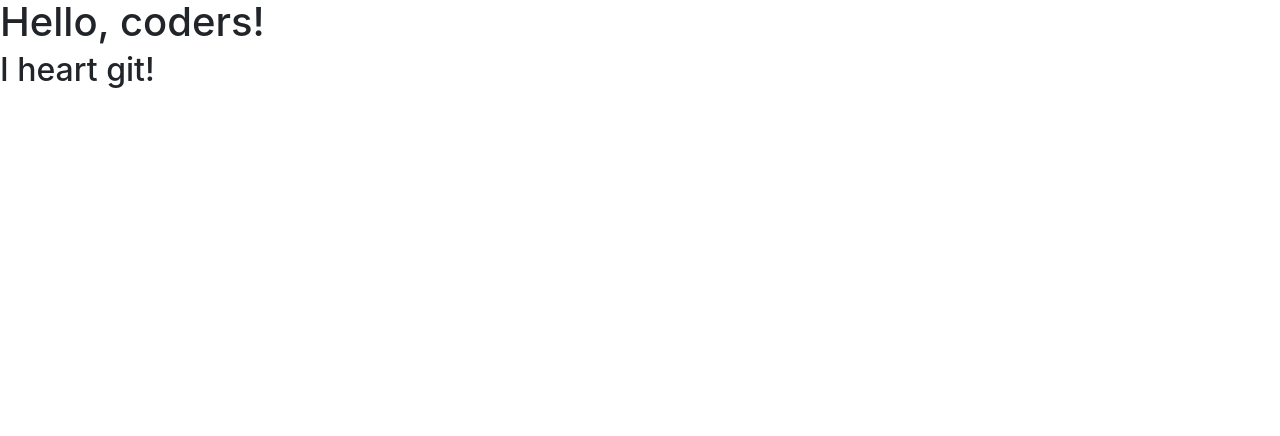
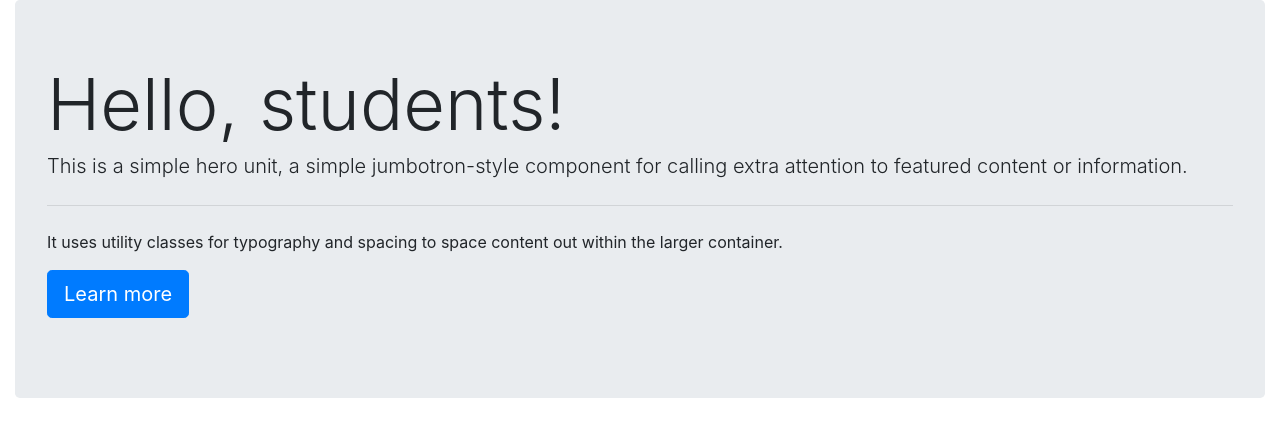
Before and after one commit to kenancasey/FHU-Degree-Plan, a plain HTML site: page index.html in a window 1280 px wide. Drawn offline with nearby package versions, Linux system fonts and the light colour scheme.

Commit message:
Add jumbotron

```diff
--- a/index.html
+++ b/index.html
@@ -11,9 +11,18 @@
 </head>
 
 <body>
-    <h1>Hello, coders!</h1>
+    <div class="container-fluid">
 
-    <h2> I heart git! </h2>
+        <div class="jumbotron">
+            <h1 class="display-3">Hello, students!</h1>
+            <p class="lead">This is a simple hero unit, a simple jumbotron-style component for calling extra attention to featured content or information.</p>
+            <hr class="my-4">
+            <p>It uses utility classes for typography and spacing to space content out within the larger container.</p>
+            <p class="lead">
+                <a class="btn btn-primary btn-lg" href="#" role="button">Learn more</a>
+            </p>
+        </div>
+    </div>
 
     <!-- Optional JavaScript -->
     <!-- jQuery first, then Popper.js, then Bootstrap JS -->
```
